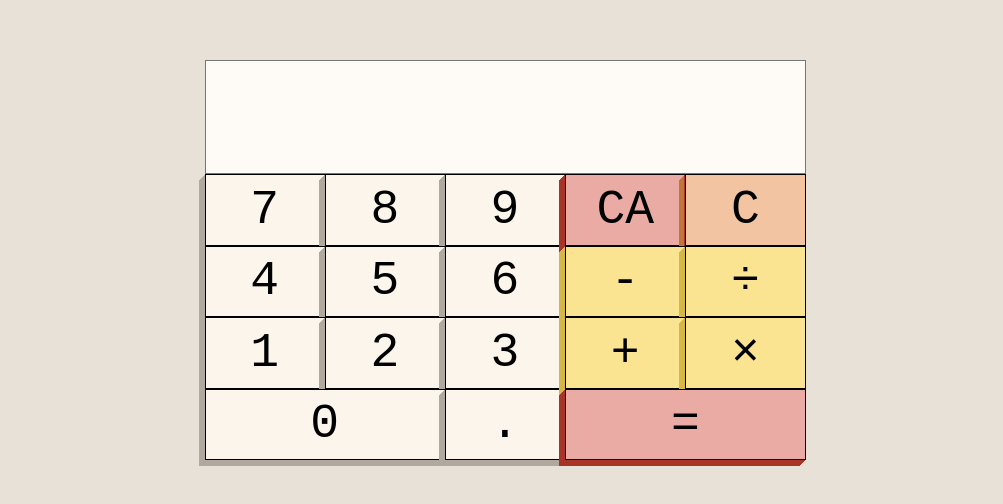
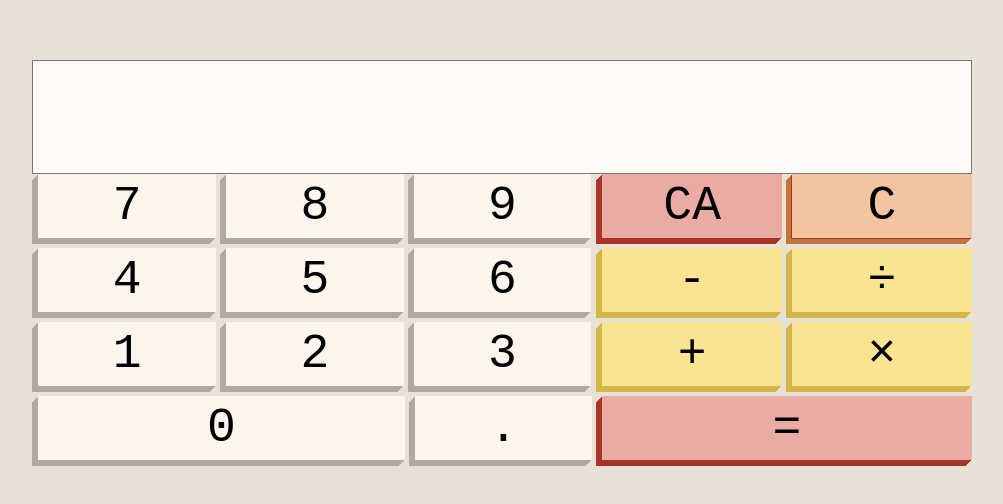
Before and after one commit to ycaglar/calculator, a website: page index.html in a window 1280 px wide. Shown: the part 140-644 px from the top of the page, without its empty margins (135-1138 px from the left). Drawn offline with Linux system fonts and the light colour scheme; a web font is replaced by a local one.

Commit message:
Add box shadow 3D effect for buttons

```diff
--- a/style.css
+++ b/style.css
@@ -72,6 +72,7 @@
   resize: none;
   background-color: var(--display-color);
   color: var(--display-text-color);
+  margin-left: -6px;
 }
 
 .button {
@@ -83,8 +84,9 @@
 
 .button button {
   /* margin: 2.5px; */
-  border: 0.5px solid;
-  padding: 0;
+  /* border: 0.5px solid; */
+  border: none;
+  /* padding: 0; */
 }
 
 .button button:active {
@@ -98,10 +100,12 @@
   flex-wrap: wrap;
   align-self: stretch;
   flex: 3;
+  /* gap: 5px; */
 }
 
 .numerical * {
-  flex: 0 0 calc(100%/3);
+  /* flex: 0 0 calc(100%/3); */
+  flex: 0 0 calc(100%/3 - 7px);
 }
 
 .numerical button {
@@ -124,10 +128,17 @@
   flex-wrap: wrap;
   align-self: stretch;
   flex: 2;
+  /* gap: 5px; */
+}
+
+.button,
+.numerical,
+.non-numerical {
+  gap: 10px;
 }
 
 .non-numerical * {
-  flex: 0 0 calc(100%/2);
+  flex: 0 0 calc(100%/2 - 5px);
   align-self: stretch;
 }
 
```
